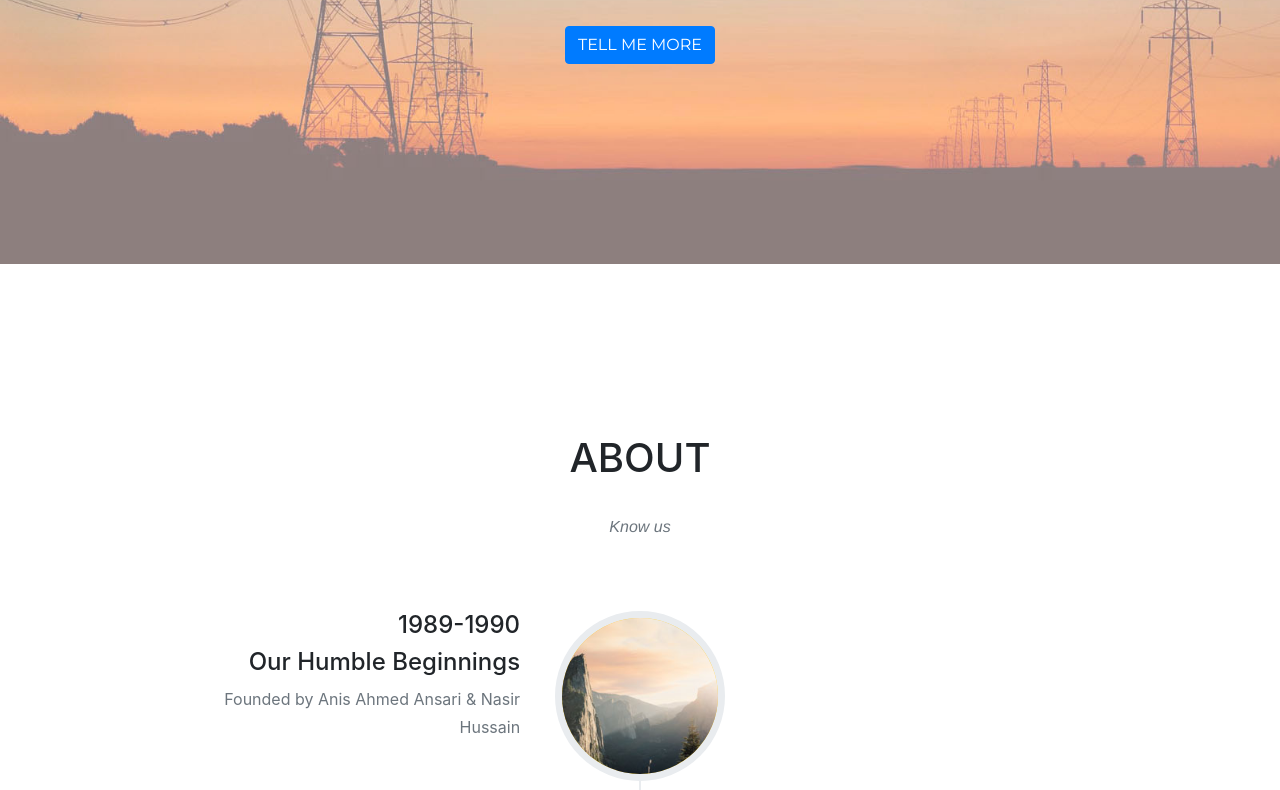
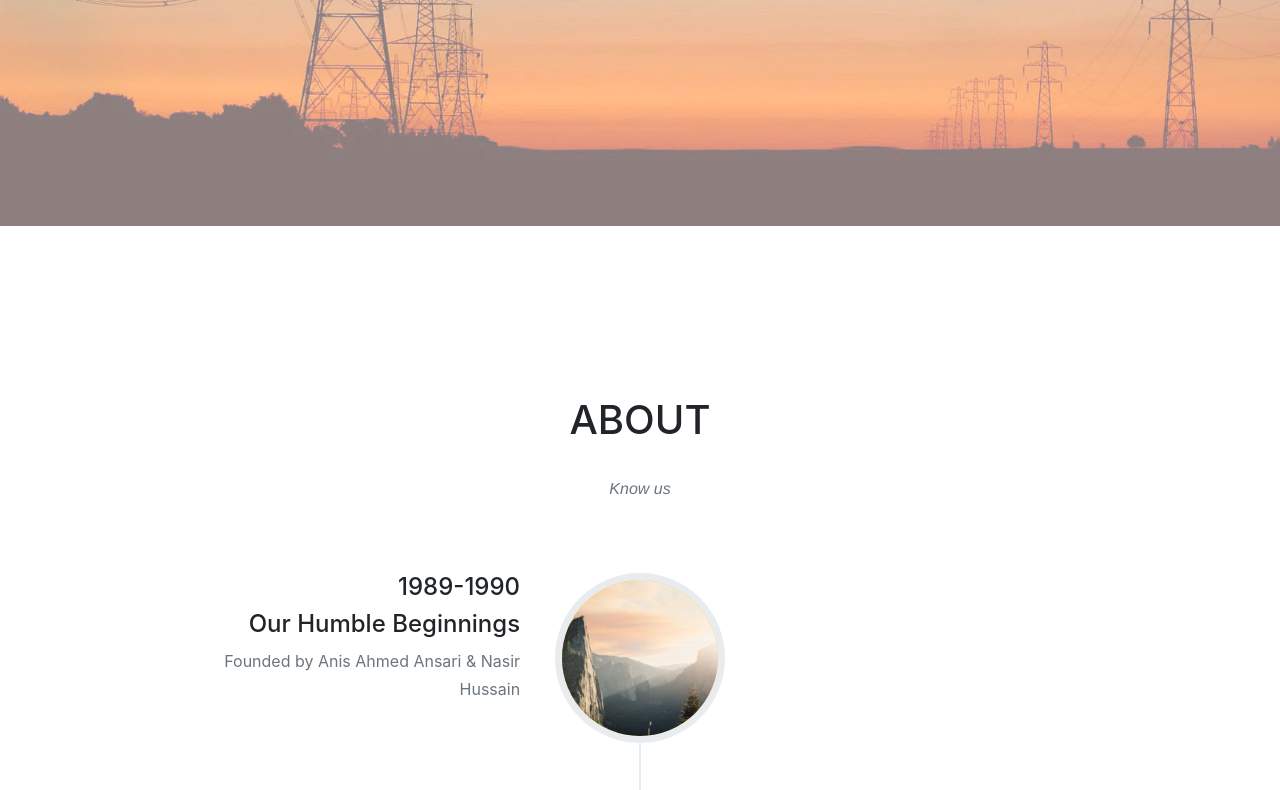
Before and after one commit to mudassirneyaz/aew, a website with bundled scripts: page index.html in a window 1280 px wide. Shown: the part 464-1254 px from the top of the page. Built offline with nearby package versions, Linux system fonts and the light colour scheme; files whose address does not match are found by name; a web font is replaced by a local one.

Commit message:
jjjjjddfdflllhg

```diff
--- a/index.html
+++ b/index.html
@@ -67,7 +67,7 @@
         <div class="intro-text">
           <div class="intro-lead-in">Welcome To Allied Electric Work!</div>
           <div class="intro-heading text-uppercase">Allied = <span style="color:#fed136">You</span> + Me</div>
-          <a class="btn btn-primary btn-xl text-uppercase js-scroll-trigger" href="#about">Tell Me More</a>
+      <!--     <a class="btn btn-primary btn-xl text-uppercase js-scroll-trigger" href="#about">Tell Me More</a> -->
         </div>
       </div>
     </header>
```
